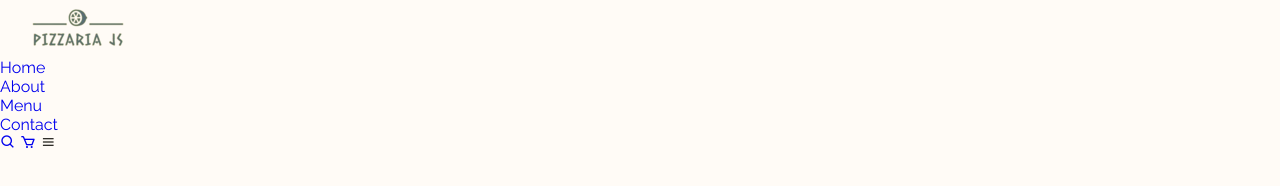
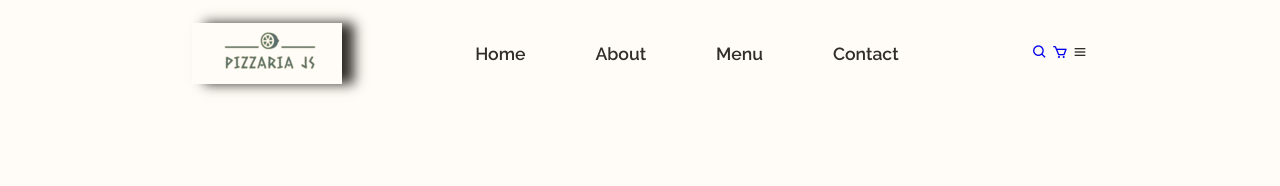
Before and after one commit to jesseprogran/JS_Pizzeria, a plain HTML site: page index.html in a window 1280 px wide. Drawn offline with nearby package versions, Linux system fonts and the light colour scheme.

Commit message:
feito a primeira parte do header no css

```diff
--- a/css/index.css
+++ b/css/index.css
@@ -22,3 +22,44 @@ body {
     background: var(--bg-color);
     color: var(--text-color);
 }
+
+header {
+    position: fixed;
+    width: 100%;
+    top: 0;
+    right: 0;
+
+    z-index: 1000;
+    display: flex;
+    align-items: center;
+    justify-content: space-between;
+    background: transparent;
+    padding: 23px 15%;
+    transition: all .38s ease;
+}
+
+.logo {
+    font-size: 30px;
+    font-weight: 700;
+    color: var(--text-color);
+    box-shadow: 12px 0 12px ;
+}
+
+.navbar {
+    display: flex;
+}
+
+.navbar a {
+    color: var(--text-color);
+    font-size: var(--p-font);
+    font-weight: 600;
+    padding: 5px 10px;
+    margin: 2px 25px;
+    border-bottom: 2px solid transparent;
+    transition: all .38s ease;
+}
+
+.navbar a:hover {
+    border-bottom: 2px solid var(--main-color);
+    color: var(--main-color);
+}
```
